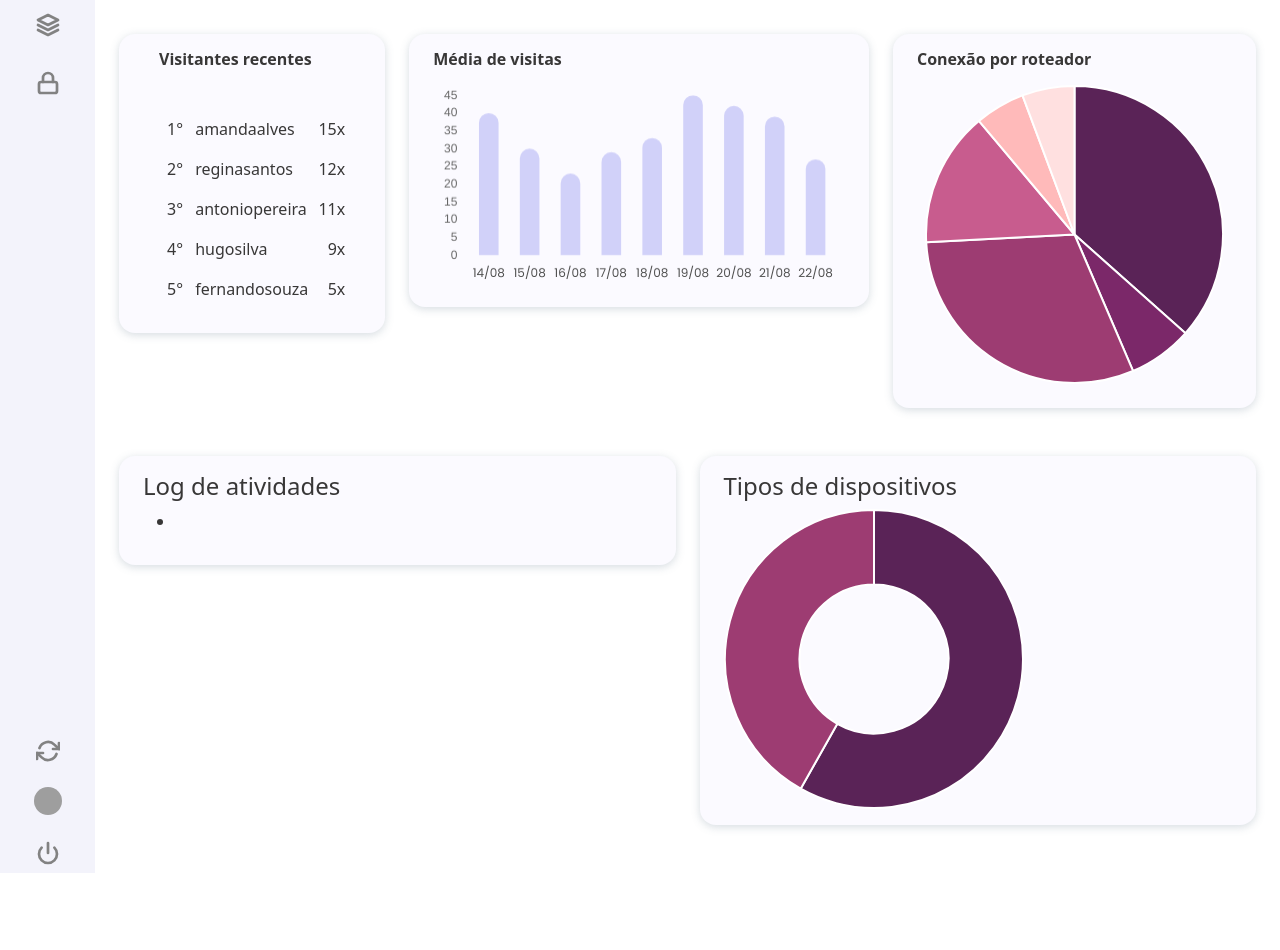
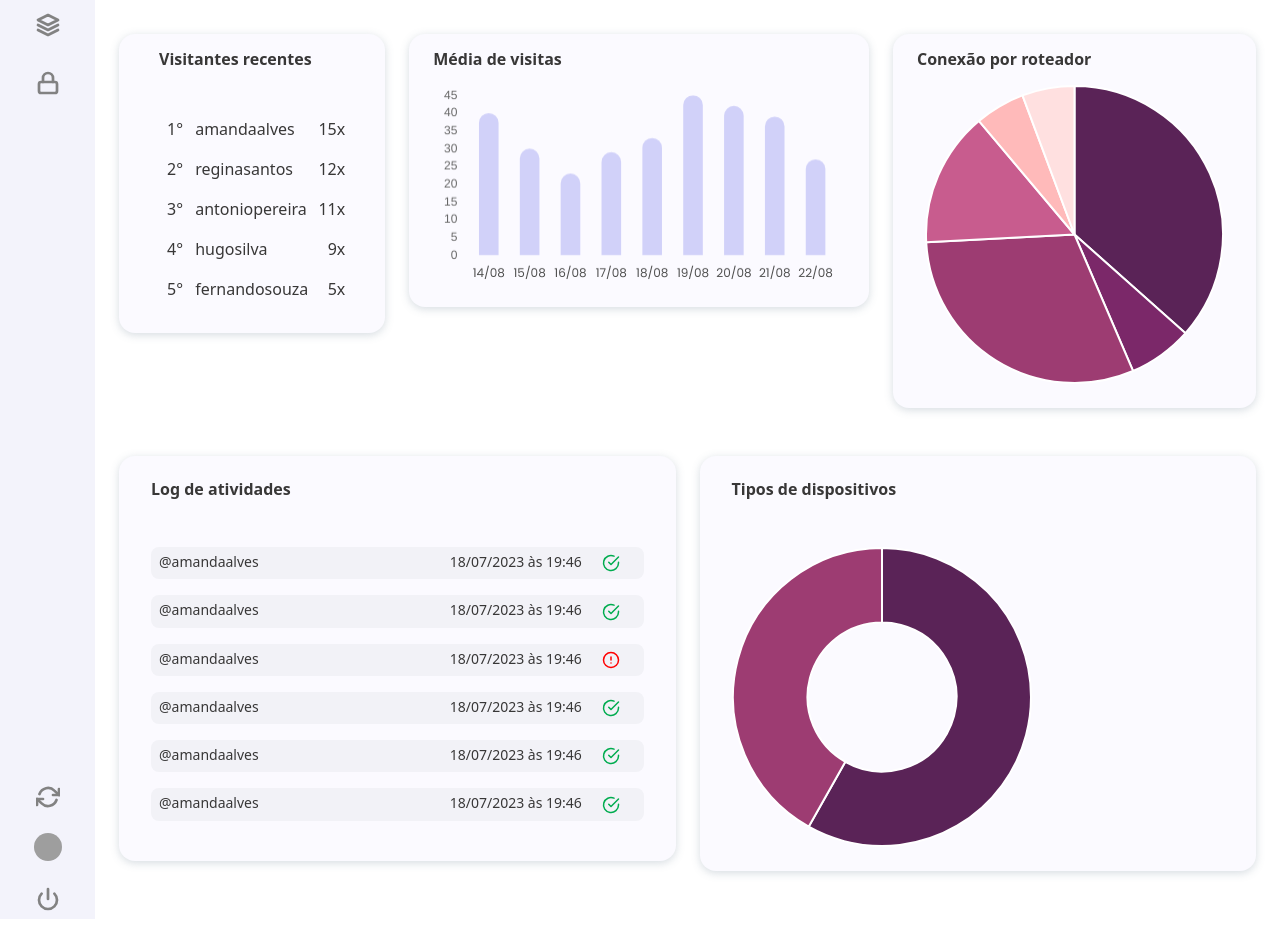
Before and after one commit to rafaellacoelho/hotspotnow, a plain HTML site: page index.html in a window 1280 px wide. Shown: the part 238-1188 px from the top of the page. Drawn offline with nearby package versions, Linux system fonts and the light colour scheme; grey boxes are pictures that could not be loaded.

Commit message:
Activity log styling

```diff
--- a/index.html
+++ b/index.html
@@ -222,12 +222,68 @@
       <div class="row my-5 h-50">
         <div class="col-md-6 h-50">
           <div class="px-4 py-3 d-flex align-items-center rounded-4 card-container">
-            <div class="card-content">
-              <h4>Log de atividades</h4>
+            <div class="card-content w-100 p-2">
+              <h4 class="fs-6 mb-5 fw-bold">Log de atividades</h4>
 
-              <ul>
-                <li>
+              <ul class="log-content p-0">
+                <li class="d-flex justify-content-between py-1 px-2 rounded-3 mb-3 list-unstyled log-item">
+                  <div class="log-title">
+                    <span>@amandaalves</span>
+                  </div>
+                  <div class="log-info">
+                    <span>18/07/2023 às 19:46</span>
+                    <i data-feather="check-circle" class="mx-3 log-icon check"></i>
+                  </div>
+                </li>
 
+                <li class="d-flex justify-content-between py-1 px-2 rounded-3 mb-3 list-unstyled log-item">
+                  <div class="log-title">
+                    <span>@amandaalves</span>
+                  </div>
+                  <div class="log-info">
+                    <span>18/07/2023 às 19:46</span>
+                    <i data-feather="check-circle" class="mx-3 log-icon check"></i>
+                  </div>
+                </li>
+
+                <li class="d-flex justify-content-between py-1 px-2 rounded-3 mb-3 list-unstyled log-item">
+                  <div class="log-title">
+                    <span>@amandaalves</span>
+                  </div>
+                  <div class="log-info">
+                    <span>18/07/2023 às 19:46</span>
+                    <i data-feather="alert-circle" class="mx-3 log-icon atention"></i>
+                  </div>
+                </li>
+
+                <li class="d-flex justify-content-between py-1 px-2 rounded-3 mb-3 list-unstyled log-item">
+                  <div class="log-title">
+                    <span>@amandaalves</span>
+                  </div>
+                  <div class="log-info">
+                    <span>18/07/2023 às 19:46</span>
+                    <i data-feather="check-circle" class="mx-3 log-icon check"></i>
+                  </div>
+                </li>
+
+                <li class="d-flex justify-content-between py-1 px-2 rounded-3 mb-3 list-unstyled log-item">
+                  <div class="log-title">
+                    <span>@amandaalves</span>
+                  </div>
+                  <div class="log-info">
+                    <span>18/07/2023 às 19:46</span>
+                    <i data-feather="check-circle" class="mx-3 log-icon check"></i>
+                  </div>
+                </li>
+
+                <li class="d-flex justify-content-between py-1 px-2 rounded-3 mb-3 list-unstyled log-item">
+                  <div class="log-title">
+                    <span>@amandaalves</span>
+                  </div>
+                  <div class="log-info">
+                    <span>18/07/2023 às 19:46</span>
+                    <i data-feather="check-circle" class="mx-3 log-icon check"></i>
+                  </div>
                 </li>
               </ul>
             </div>
@@ -236,10 +292,10 @@
 
         <div class="col-md-6">
           <div class="px-4 py-3 d-flex align-items-center rounded-4 card-container">
-            <div class="card-content">
-              <h4>Tipos de dispositivos</h4>
+            <div class="card-content p-2">
+              <h4 class="fs-6 mb-5 fw-bold">Tipos de dispositivos</h4>
 
-              <canvas id="DonnutChart"></canvas>
+              <canvas id="DonnutChart" ></canvas>
             </div>
           </div>
         </div>
--- a/src/css/style.css
+++ b/src/css/style.css
@@ -57,3 +57,21 @@ body {
     border-radius: 15px;
     background-color: #5A2357;
 }
+
+/* Card Log */
+.log-content .log-item {
+  background-color: #F2F2F7;
+  font-size: 14px;
+}
+
+.log-content .log-item .log-icon {
+  width: 18px;
+}
+
+.log-content .log-item .log-icon.atention{
+  color: #FF0000;
+}
+
+.log-content .log-item .log-icon.check{
+  color: #00AC4F;
+}
```
